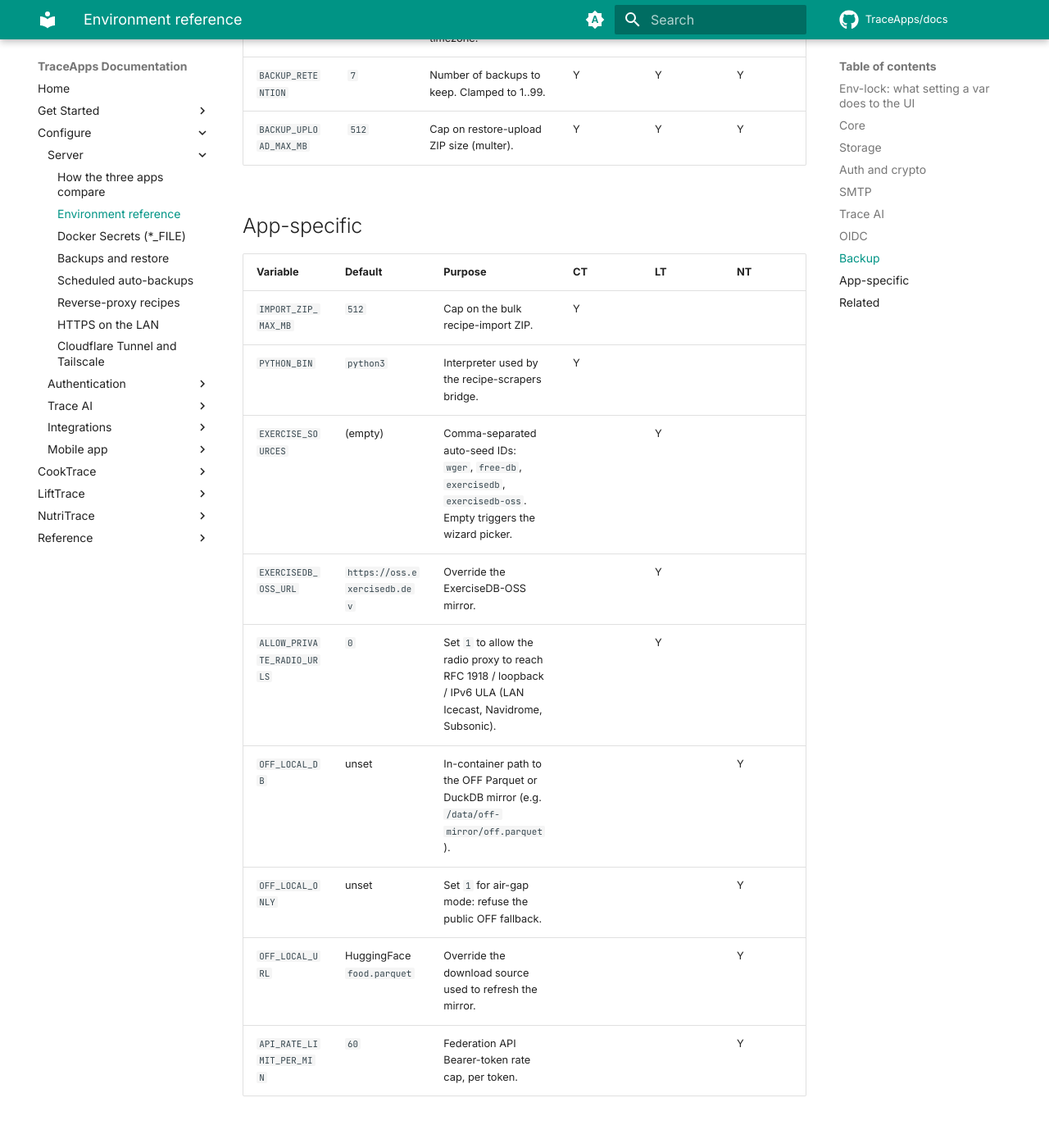
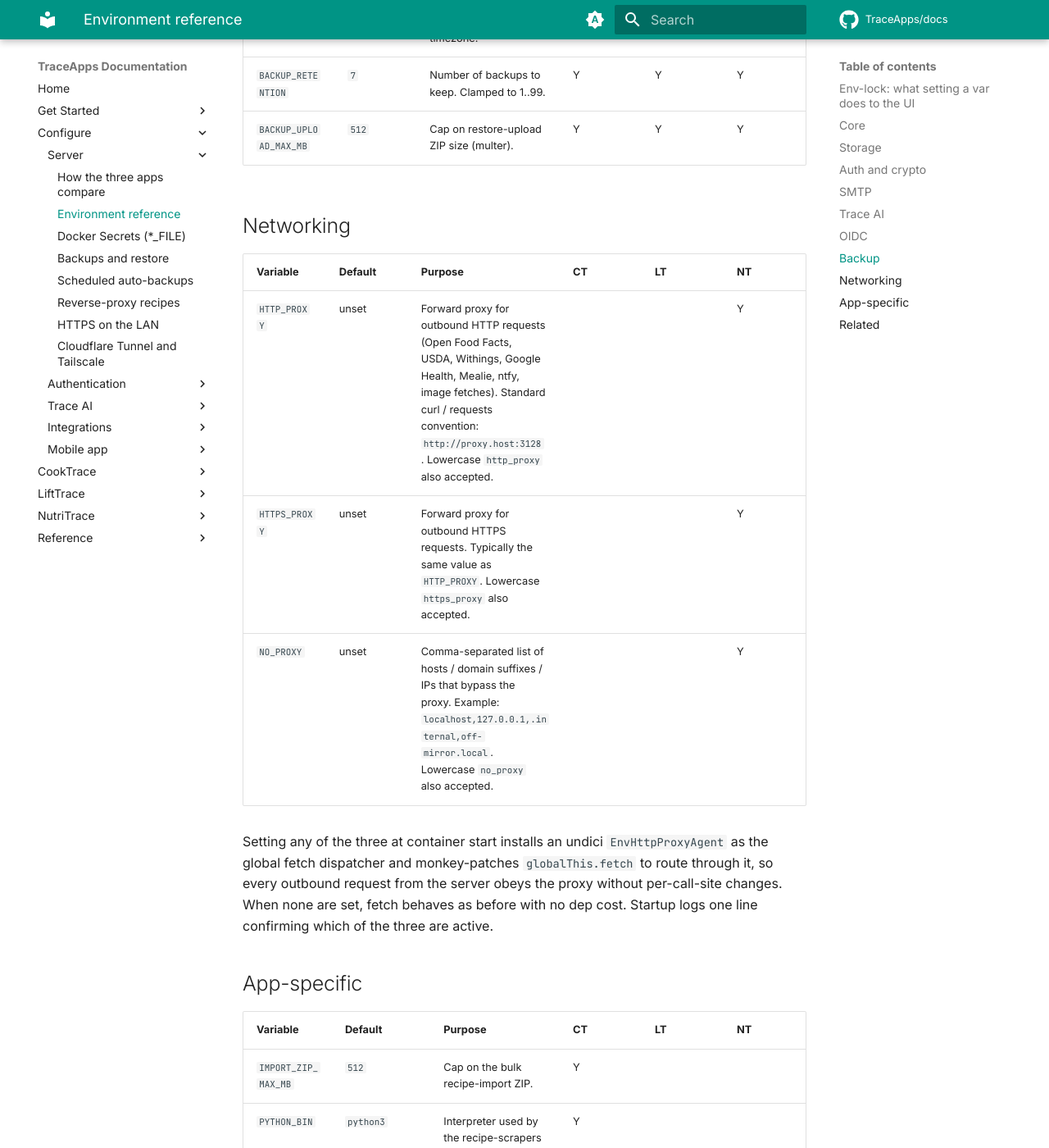
Before and after one commit to TraceApps/docs, an MkDocs documentation site: the page built from docs/self-hosting/env-vars.md, in a window 1280 px wide and 1400 px high, scrolled down 6186 px. Shown: the whole window at 82% size. Built offline with MkDocs 1.6.1 and Material for MkDocs 9.7.7, drawn with Linux system fonts in a browser that asks for light colours; comment, search, counter and statistics services are not loaded.

Commit message:
docs(self-hosting/env-vars): document HTTP_PROXY / HTTPS_PROXY / NO_PROXY (NT-only for now, TraceApps/nutritrace#177)

```diff
--- a/docs/self-hosting/env-vars.md
+++ b/docs/self-hosting/env-vars.md
@@ -94,6 +94,16 @@ The shorthand `OIDC_*` variables alias `OIDC_PROVIDER_1_*`. For multi-provider s
 | `BACKUP_RETENTION` | `7` | Number of backups to keep. Clamped to 1..99. | Y | Y | Y |
 | `BACKUP_UPLOAD_MAX_MB` | `512` | Cap on restore-upload ZIP size (multer). | Y | Y | Y |
 
+## Networking
+
+| Variable | Default | Purpose | CT | LT | NT |
+|---|---|---|---|---|---|
+| `HTTP_PROXY` | unset | Forward proxy for outbound HTTP requests (Open Food Facts, USDA, Withings, Google Health, Mealie, ntfy, image fetches). Standard curl / requests convention: `http://proxy.host:3128`. Lowercase `http_proxy` also accepted. |     |     |  Y  |
+| `HTTPS_PROXY` | unset | Forward proxy for outbound HTTPS requests. Typically the same value as `HTTP_PROXY`. Lowercase `https_proxy` also accepted. |     |     |  Y  |
+| `NO_PROXY` | unset | Comma-separated list of hosts / domain suffixes / IPs that bypass the proxy. Example: `localhost,127.0.0.1,.internal,off-mirror.local`. Lowercase `no_proxy` also accepted. |     |     |  Y  |
+
+Setting any of the three at container start installs an undici `EnvHttpProxyAgent` as the global fetch dispatcher and monkey-patches `globalThis.fetch` to route through it, so every outbound request from the server obeys the proxy without per-call-site changes. When none are set, fetch behaves as before with no dep cost. Startup logs one line confirming which of the three are active.
+
 ## App-specific
 
 | Variable | Default | Purpose | CT | LT | NT |
```
